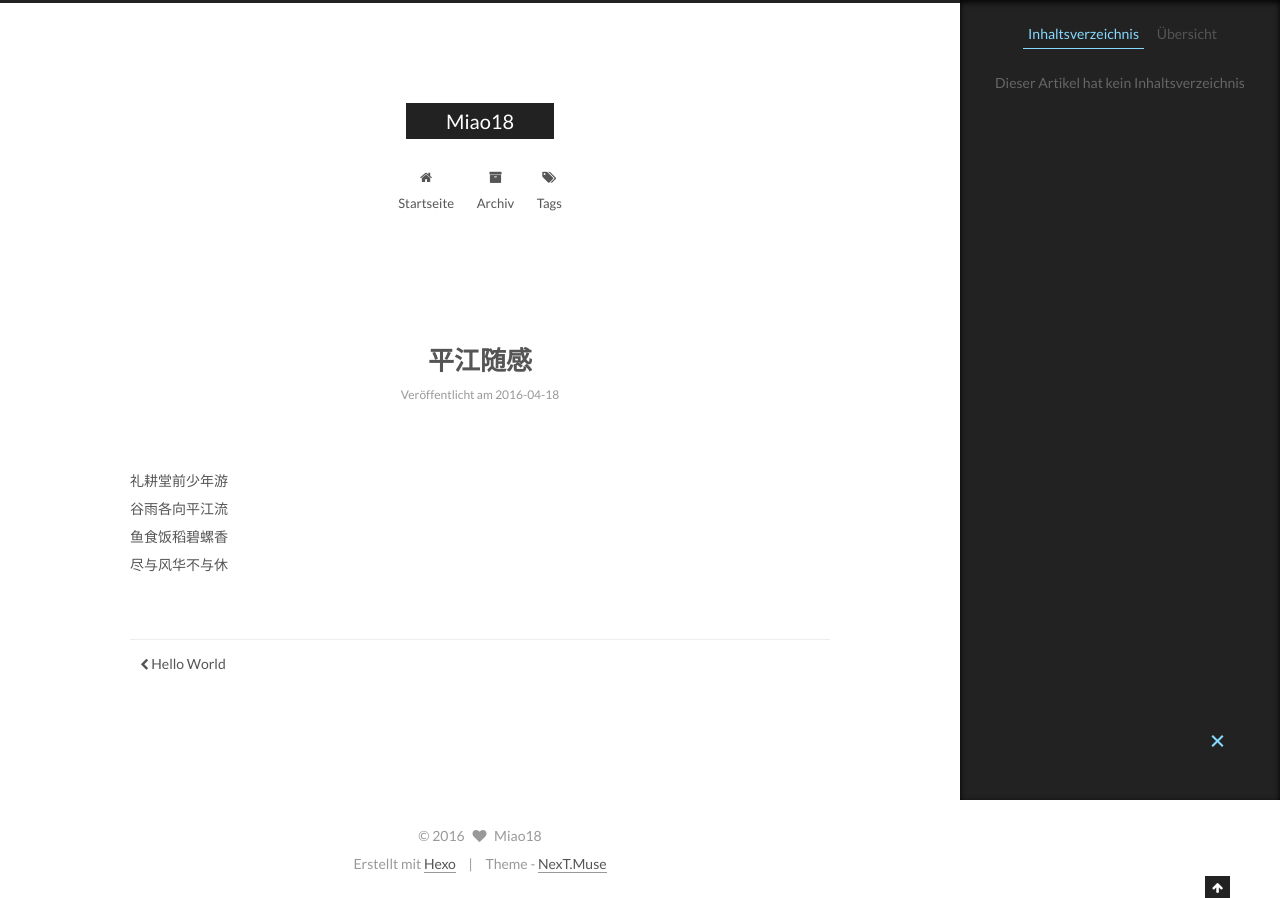
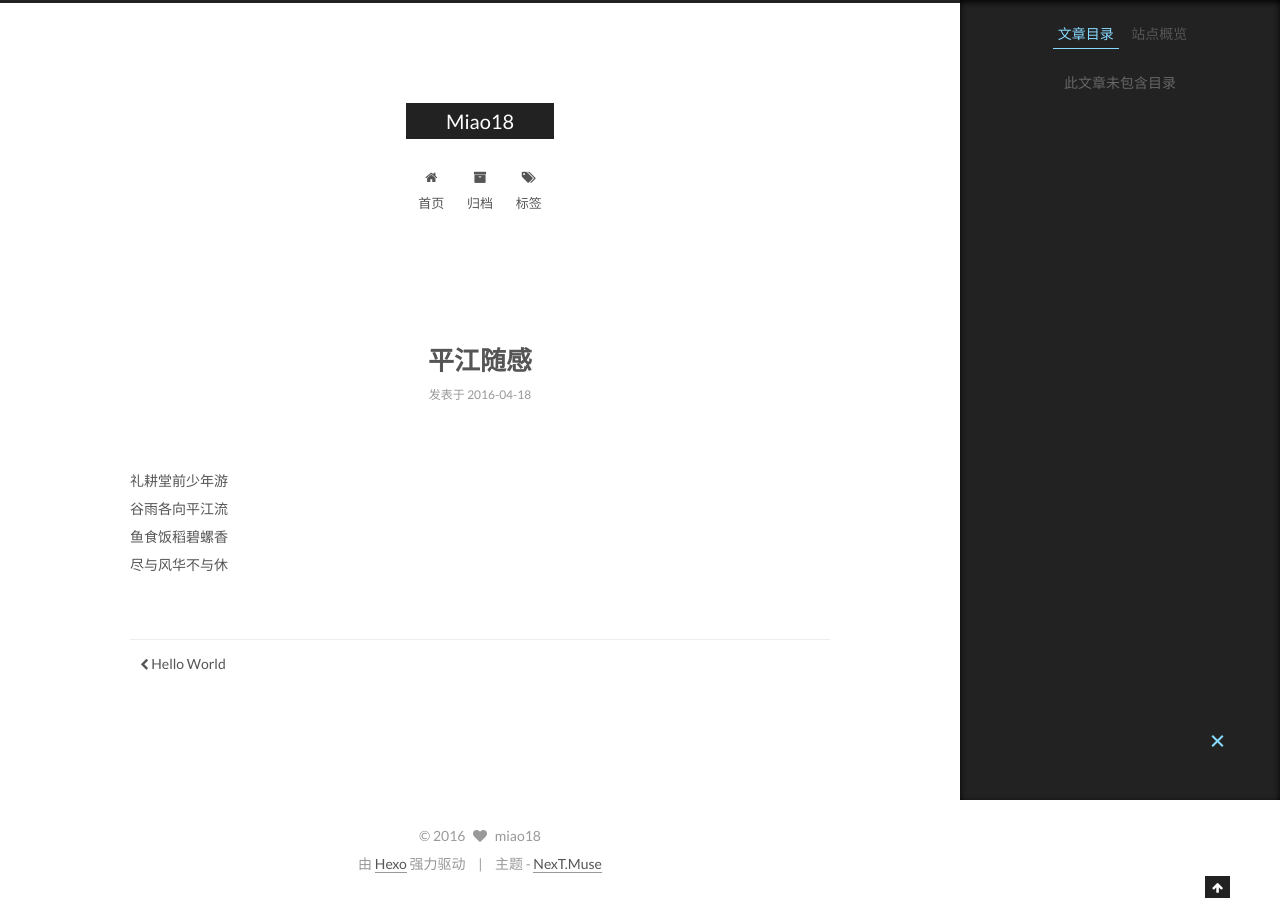
Before and after one commit to Yao544303/yao544303.github.io, a plain HTML site: page 2016/04/18/paper1/index.html in a window 1280 px wide. Both pictures are taken after a click on the element 1217 px from the left and 742 px from the top of the page. Drawn offline with Linux system fonts and the light colour scheme.

Commit message:
Site updated: 2016-04-18 11:47:20

```diff
--- a/2016/04/18/paper1/index.html
+++ b/2016/04/18/paper1/index.html
@@ -102,7 +102,7 @@
     motion: true,
     duoshuo: {
       userId: 0,
-      author: 'Author'
+      author: '博主'
     }
   };
 </script>
@@ -110,7 +110,7 @@
   <title> 平江随感 | Miao18 </title>
 </head>
 
-<body itemscope itemtype="http://schema.org/WebPage" lang="">
+<body itemscope itemtype="http://schema.org/WebPage" lang="zh-Hans">
 
 
 
@@ -165,7 +165,7 @@
 
               <i class="menu-item-icon fa fa-home fa-fw"></i> <br />
 
-            Startseite
+            首页
           </a>
         </li>
 
@@ -175,7 +175,7 @@
 
               <i class="menu-item-icon fa fa-archive fa-fw"></i> <br />
 
-            Archiv
+            归档
           </a>
         </li>
 
@@ -185,7 +185,7 @@
 
               <i class="menu-item-icon fa fa-tags fa-fw"></i> <br />
 
-            Tags
+            标签
           </a>
         </li>
 
@@ -238,7 +238,7 @@
             <span class="post-meta-item-icon">
               <i class="fa fa-calendar-o"></i>
             </span>
-            <span class="post-meta-item-text">Veröffentlicht am</span>
+            <span class="post-meta-item-text">发表于</span>
             <time itemprop="dateCreated" datetime="2016-04-18T10:39:16+08:00" content="2016-04-18">
               2016-04-18
             </time>
@@ -346,10 +346,10 @@
 
         <ul class="sidebar-nav motion-element">
           <li class="sidebar-nav-toc sidebar-nav-active" data-target="post-toc-wrap" >
-            Inhaltsverzeichnis
+            文章目录
           </li>
           <li class="sidebar-nav-overview" data-target="site-overview">
-            Übersicht
+            站点概览
           </li>
         </ul>
 
@@ -358,15 +358,15 @@
         <div class="site-author motion-element" itemprop="author" itemscope itemtype="http://schema.org/Person">
           <img class="site-author-image" itemprop="image"
                src="/images/default_avatar.jpg"
-               alt="Miao18" />
-          <p class="site-author-name" itemprop="name">Miao18</p>
+               alt="miao18" />
+          <p class="site-author-name" itemprop="name">miao18</p>
           <p class="site-description motion-element" itemprop="description"></p>
         </div>
         <nav class="site-state motion-element">
           <div class="site-state-item site-state-posts">
             <a href="/archives">
               <span class="site-state-item-count">2</span>
-              <span class="site-state-item-name">Artikel</span>
+              <span class="site-state-item-name">日志</span>
             </a>
           </div>
 
@@ -397,7 +397,7 @@
 
 
 
-              <p class="post-toc-empty">Dieser Artikel hat kein Inhaltsverzeichnis</p>
+              <p class="post-toc-empty">此文章未包含目录</p>
 
           </div>
         </section>
@@ -420,15 +420,15 @@
   <span class="with-love">
     <i class="fa fa-heart"></i>
   </span>
-  <span class="author" itemprop="copyrightHolder">Miao18</span>
+  <span class="author" itemprop="copyrightHolder">miao18</span>
 </div>
 
 <div class="powered-by">
-  Erstellt mit  <a class="theme-link" href="http://hexo.io">Hexo</a>
+  由 <a class="theme-link" href="http://hexo.io">Hexo</a> 强力驱动
 </div>
 
 <div class="theme-info">
-  Theme -
+  主题 -
   <a class="theme-link" href="https://github.com/iissnan/hexo-theme-next">
     NexT.Muse
   </a>
--- a/css/main.css
+++ b/css/main.css
@@ -1534,7 +1534,7 @@
   width: 4px;
   height: 4px;
   border-radius: 50%;
-  background: #41ff98;
+  background: #3760a6;
 }
 .links-of-blogroll {
   font-size: 13px;
```
Also changed, not shown: 2016/04/18/hello-world/index.html (+14 -14 lines), archives/2016/04/index.html (+13 -13 lines), archives/2016/index.html (+13 -13 lines), archives/index.html (+13 -13 lines), index.html (+13 -13 lines).
